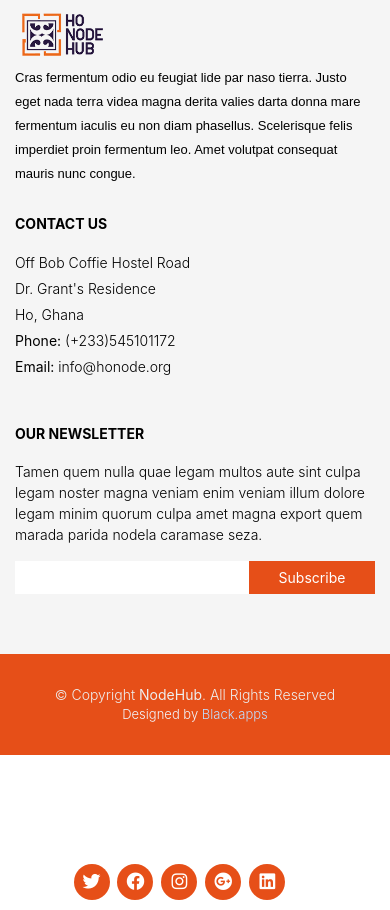
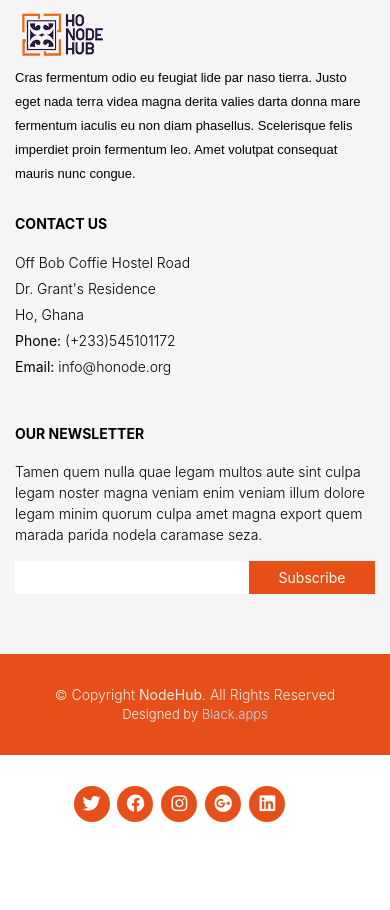
Before and after one commit to HO-NODE/hoNodeTrainings, a plain HTML site: page index.html in a window 390 px wide. Shown: the part 4289-5199 px from the top of the page. After the commit the page ends 5121 px from the top, so only its background shows below. Drawn offline with nearby package versions, Linux system fonts and the light colour scheme.

Commit message:
change commited

```diff
--- a/stylecurr.css
+++ b/stylecurr.css
@@ -324,6 +324,11 @@ body {
     display: none;
   }
 
+  #footer{
+    position: absolute;
+    z-index: -10;
+  }
+
 .footer-info{
   padding-top: 0;
   width: 100%;
@@ -342,7 +347,7 @@ body {
 .social-links{
   text-align: center;
   position: absolute;
-  margin-top: 120%;
+  margin-top: 100%;
   padding-left: 50px;
   padding-bottom: 10px;
   font-size: 1rem;
--- a/styleo.css
+++ b/styleo.css
@@ -594,7 +594,7 @@ button.social-signin.google {
 
   .social-links{
     position: absolute;
-    margin-top: 120%;
+    margin-top: 100%;
     padding-bottom: 10px;
     background-color: white;
     padding-left: 15%;
```
